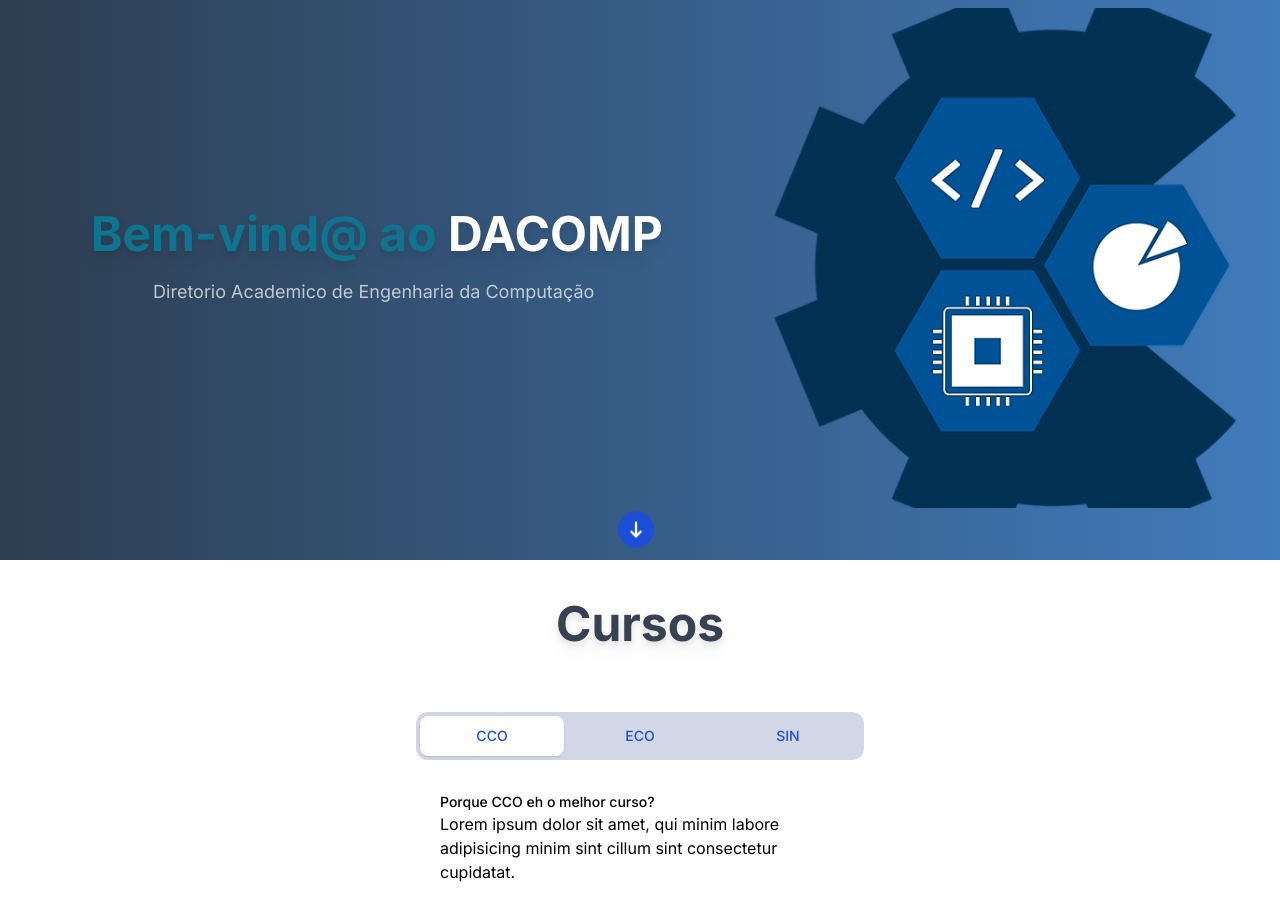
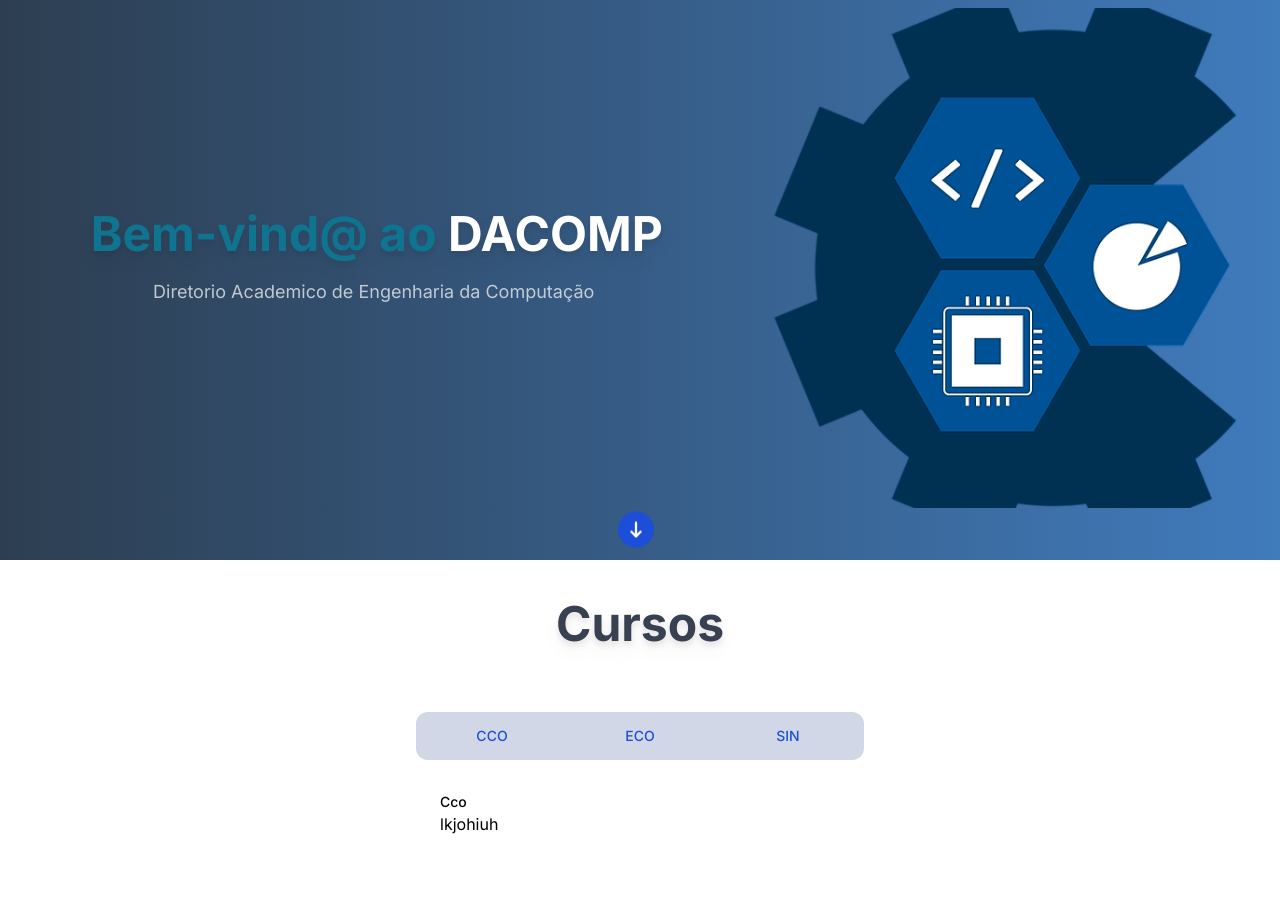
Before and after one commit to websterramos/dacomp, a Next.js app: page / in a window 1280 px wide. Shown: the top 920 px of the page. Built offline with nearby package versions, Linux system fonts and the light colour scheme.

Commit message:
adicionando titulo do site

```diff
--- a/src/app/Curses.tsx
+++ b/src/app/Curses.tsx
@@ -3,44 +3,8 @@
 import { useState } from 'react'
 import { Tab } from '@headlessui/react'
 
-function classNames(...classes) {
-  return classes.filter(Boolean).join(' ')
-}
 
 export default function Curses() {
-
-  let [curses] = useState({
-    CCO: [
-      {
-        id: 0,
-        title: 'Porque CCO eh o melhor curso?',
-        content: 'Lorem ipsum dolor sit amet, qui minim labore adipisicing minim sint cillum sint consectetur cupidatat.',
-        link: 'https://prg.unifei.edu.br/cursos/ciencia-da-computacao/'
-      }
-    ],
-    ECO: [
-      {
-        id: 1,
-        title: 'Oque faz ECO?',
-        content: 'Lorem ipsum dolor sit amet, qui minim labore adipisicing minim sint cillum sint consectetur cupidatat.',
-        link: 'https://prg.unifei.edu.br/cursos/engenharia-de-computacao/'
-      }
-    ],
-    SIN: [
-      {
-        id: 2,
-        title: 'Fodase',
-        content: 'Lorem ipsum dolor sit amet, qui minim labore adipisicing minim sint cillum sint consectetur cupidatat.',
-        link: 'https://prg.unifei.edu.br/cursos/sistemas-de-informacao/'
-      }
-    ],
-  })
-
-  const tabColors = {
-    0: 'bg-cyan-700 hover:bg-cyan-600',
-    1: 'bg-amber-500 hover:bg-amber-400',
-    2: 'bg-red-700 hover:bg-red-600'
-  }
 
   return (
 
@@ -49,53 +13,94 @@ export default function Curses() {
       <div className="w-full max-w-md px-2 py-16 sm:px-0">
         <Tab.Group>
           <Tab.List className="flex space-x-1 rounded-xl bg-blue-900/20 p-1">
-            {Object.keys(curses).map((category) => (
+
               <Tab
-                key={category}
-                className={({ selected }) =>
-                  classNames(
-                    'w-full rounded-lg py-2.5 text-sm font-medium leading-5 text-blue-700',
-                    'ring-white ring-opacity-60 ring-offset-2 ring-offset-blue-400 focus:outline-none focus:ring-2',
-                    selected
-                      ? 'bg-white shadow'
-                      : 'text-blue-100 hover:bg-white/[0.12] hover:text-white'
-                  )
+                className={
+                    'w-full rounded-lg py-2.5 text-sm font-medium leading-5 text-blue-700 ring-white ring-opacity-60 ring-offset-2 ring-offset-blue-400 focus:outline-none focus:ring-2'
+                }
+              > CCO
+              </Tab>
+
+              <Tab
+                className={
+                    'w-full rounded-lg py-2.5 text-sm font-medium leading-5 text-blue-700 ring-white ring-opacity-60 ring-offset-2 ring-offset-blue-400 focus:outline-none focus:ring-2'
+                }
+              > ECO
+              </Tab>
+
+              <Tab
+                className={
+                    'w-full rounded-lg py-2.5 text-sm font-medium leading-5 text-blue-700 ring-white ring-opacity-60 ring-offset-2 ring-offset-blue-400 focus:outline-none focus:ring-2'
+                }
+              > SIN
+              </Tab>
+          </Tab.List>
+
+          <Tab.Panels className="mt-2">
+              <Tab.Panel
+                className={
+                  'rounded-xl bg-white p-3 ring-white ring-opacity-60 ring-offset-2 ring-offset-blue-400 focus:outline-none focus:ring-2'
                 }
               >
-                {category}
-              </Tab>
-            ))}
-          </Tab.List>
-          <Tab.Panels className="mt-2">
-            {Object.values(curses).map((posts, idx) => (
-              <Tab.Panel
-                key={idx}
-                className={classNames(
-                  'rounded-xl bg-white p-3',
-                  tabColors[idx],
-                  'ring-white ring-opacity-60 ring-offset-2 ring-offset-blue-400 focus:outline-none focus:ring-2'
-                )}
+                <ul>
+                    <li
+                      className="relative rounded-md p-3 "
+                    >
+                      <h3 className="text-sm font-medium leading-5">Cco</h3>
+                      <p>lkjohiuh</p>
+                      <a
+                        href='#'
+                        className={
+                          'absolute inset-0 rounded-md ring-blue-400 focus:z-10 focus:outline-none focus:ring-2'
+                        }
+                      />
+                    </li>
+                </ul>
+              </Tab.Panel>
+
+            <Tab.Panel
+                className={
+                  'rounded-xl bg-white p-3 ring-white ring-opacity-60 ring-offset-2 ring-offset-blue-400 focus:outline-none focus:ring-2'
+                }
               >
                 <ul>
-                  {posts.map((post) => (
                     <li
-                      key={post.id}
                       className="relative rounded-md p-3 "
                     >
-                      <h3 className="text-sm font-medium leading-5">{post.title}</h3>
-                      <p>{post.content}</p>
+                      <h3 className="text-sm font-medium leading-5">ECO</h3>
+                      <p>lkjohiuh</p>
                       <a
-                        href={post.link}
-                        className={classNames(
-                          'absolute inset-0 rounded-md',
-                          'ring-blue-400 focus:z-10 focus:outline-none focus:ring-2'
-                        )}
+                        href='#'
+                        className={
+                          'absolute inset-0 rounded-md ring-blue-400 focus:z-10 focus:outline-none focus:ring-2'
+                        }
                       />
                     </li>
-                  ))}
                 </ul>
               </Tab.Panel>
-            ))}
+
+            <Tab.Panel
+                className={
+                  'rounded-xl bg-white p-3 ring-white ring-opacity-60 ring-offset-2 ring-offset-blue-400 focus:outline-none focus:ring-2'
+                }
+              >
+                <ul>
+                    <li
+                      className="relative rounded-md p-3 "
+                    >
+                      <h3 className="text-sm font-medium leading-5">SIN</h3>
+                      <p>lkjohiuh</p>
+                      <a
+                        href='#'
+                        className={
+                          'absolute inset-0 rounded-md ring-blue-400 focus:z-10 focus:outline-none focus:ring-2'
+                        }
+                      />
+                    </li>
+                </ul>
+              </Tab.Panel>
+
+
           </Tab.Panels>
         </Tab.Group>
       </div>
--- a/src/app/layout.tsx
+++ b/src/app/layout.tsx
@@ -15,7 +15,7 @@ export default function RootLayout({
   children: React.ReactNode
 }) {
   return (
-    <html lang="en">
+    <html lang="pt-br">
       <body className={inter.className}>{children}</body>
     </html>
   )
```
